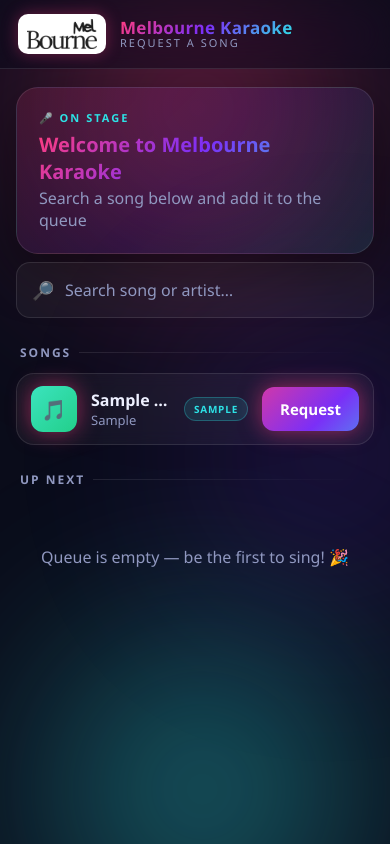
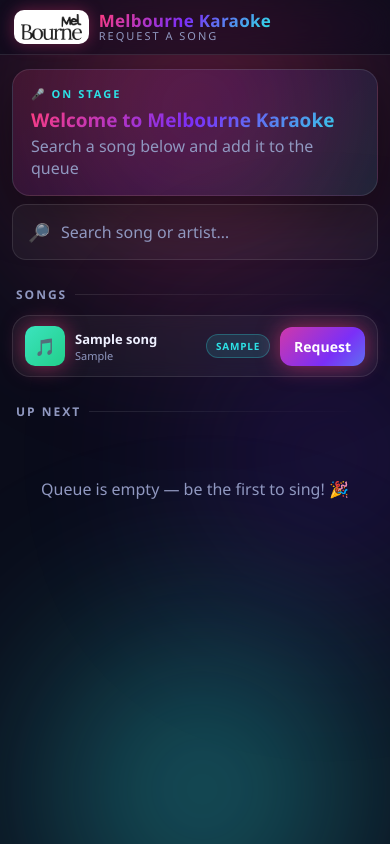
Before and after one commit to kayceechris/karaoke-Software, a Flask app: page /tablet in a window 390 px wide. Run offline with Flask 3, Linux system fonts and the light colour scheme; data comes from the database, SQL or seed files in the repository; tables that the repository leaves empty hold one stand-in row (values such as "Sample post"); data that the repository does not hold is empty.

Commit message:
Shrink song card text; fix small-screen layout overlaps
- Set explicit font-size on .meta .title (14px) and .artist (12px)
  instead of inheriting ~16px browser default
- Expand 480px breakpoint: tighter wrap/card/appbar padding,
  smaller cover thumbnails, smaller buttons and lyrics text
- Add 380px breakpoint for small Android phones: hides TYPE tag
  (VIDEO/CDG) to free row space, shrinks appbar subtitle,
  further reduces all element sizes to prevent overlap

Co-Authored-By: Claude Sonnet 4.6 <noreply@anthropic.com>

```diff
--- a/static/css/style.css
+++ b/static/css/style.css
@@ -165,8 +165,8 @@ input[type="search"]:focus, input[type="text"]:focus {
   box-shadow: var(--glow-pink); animation: shimmer 7s ease infinite;
 }
 .meta { flex: 1; min-width: 0; }
-.meta .title { font-weight: 700; white-space: nowrap; overflow: hidden; text-overflow: ellipsis; }
-.meta .artist { color: var(--muted); font-size: 13px; white-space: nowrap; overflow: hidden; text-overflow: ellipsis; }
+.meta .title { font-size: 14px; font-weight: 700; white-space: nowrap; overflow: hidden; text-overflow: ellipsis; }
+.meta .artist { color: var(--muted); font-size: 12px; white-space: nowrap; overflow: hidden; text-overflow: ellipsis; }
 
 .tag {
   font-size: 10px; text-transform: uppercase; letter-spacing: .8px; font-weight: 700;
@@ -315,6 +315,37 @@ input[type=range]::-moz-range-thumb { width: 22px; height: 22px; border: none; b
 code.url { color: var(--cyan); word-break: break-all; }
 
 @media (max-width: 480px) {
-  .now .np-title { font-size: 20px; }
+  .wrap { padding: 14px 12px 80px; }
+  .appbar { padding: 10px 14px; gap: 10px; }
+  .appbar .logo { height: 34px; padding: 4px 7px; }
   .appbar .brand b { font-size: 17px; }
+  .now { padding: 16px 18px; border-radius: 18px; }
+  .now .np-title { font-size: 19px; }
+  .card { gap: 10px; padding: 10px 12px; }
+  .cover { width: 40px; height: 40px; font-size: 17px; border-radius: 10px; }
+  .meta .title { font-size: 13px; }
+  .meta .artist { font-size: 11px; }
+  button, .btn { font-size: 14px; padding: 10px 14px; }
+  .btn-icon { width: 38px; height: 38px; font-size: 16px; }
+  .lyrics-body { font-size: 14px; max-height: 240px; }
+  .lyrics-head { padding: 12px 14px; font-size: 14px; }
 }
+
+@media (max-width: 380px) {
+  .appbar { padding: 8px 12px; gap: 8px; }
+  .appbar .logo { height: 28px; padding: 3px 6px; }
+  .appbar .brand b { font-size: 15px; }
+  .appbar .brand span { display: none; }
+  .now { padding: 12px 14px; }
+  .now .np-title { font-size: 16px; }
+  .now .np-meta { font-size: 13px; }
+  .card { gap: 8px; padding: 8px 10px; }
+  .cover { width: 34px; height: 34px; font-size: 14px; border-radius: 8px; }
+  .meta .title { font-size: 12px; }
+  .meta .artist { font-size: 11px; }
+  .tag { display: none; }
+  button, .btn { font-size: 13px; padding: 9px 11px; }
+  .lyrics-body { font-size: 13px; max-height: 200px; }
+  .modal { padding: 20px 16px 16px; margin: 0 10px; }
+  .modal h3 { font-size: 17px; }
+}
```
